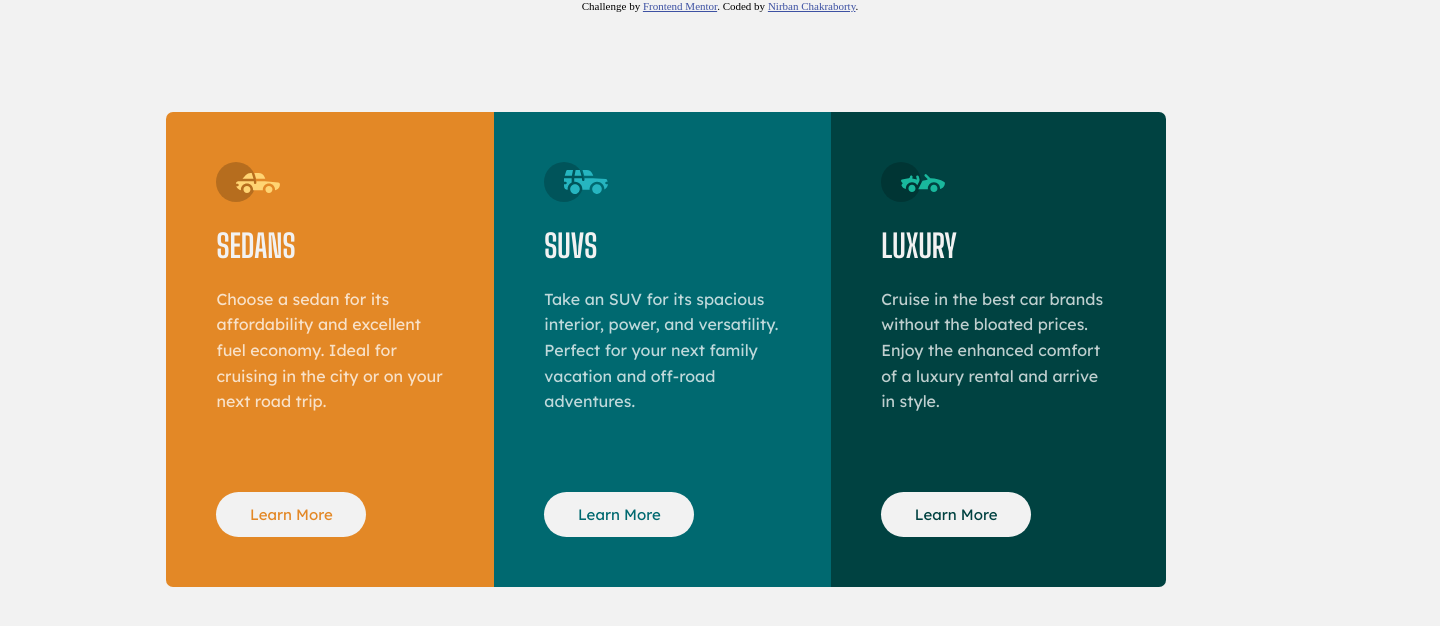
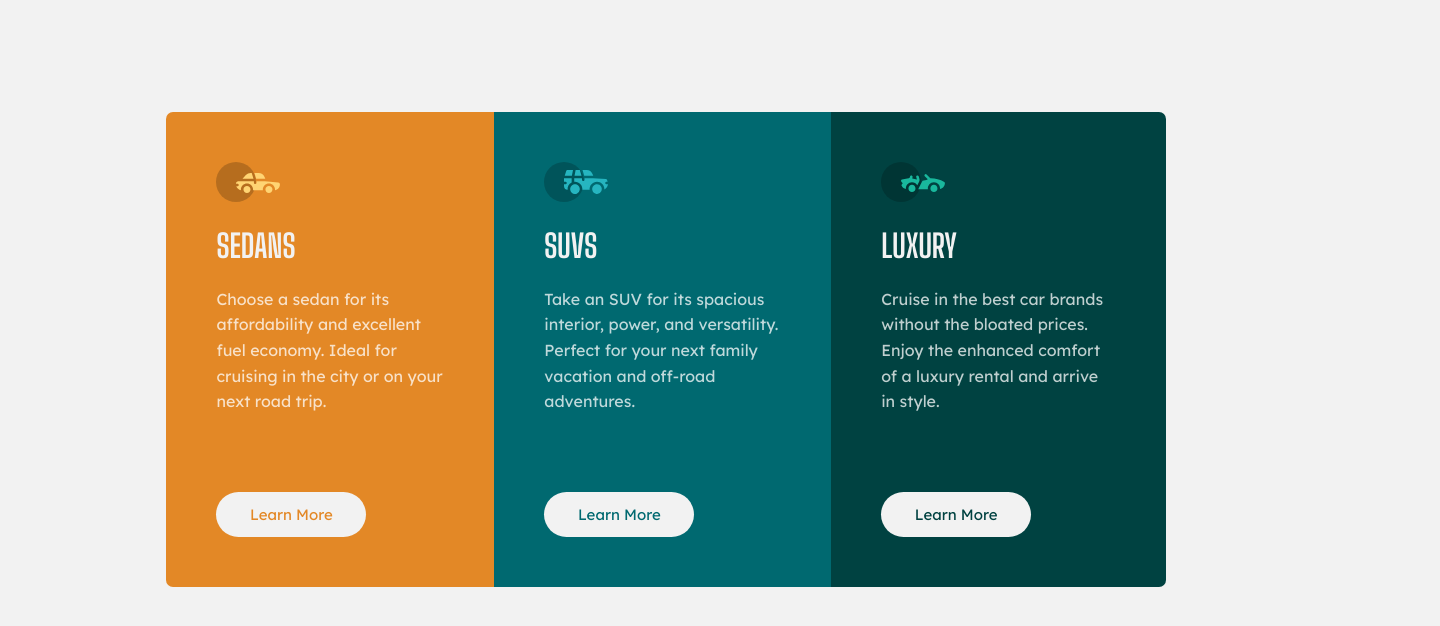
Before and after one commit to nirban256/Column-preview-card, a plain HTML site: page index.html in a window 1280 px wide. Shown: the whole page, 1440 px wide, since content can reach past the window. Drawn offline with Linux system fonts and the light colour scheme.

Commit message:
deleted some texts

```diff
--- a/index.html
+++ b/index.html
@@ -50,10 +50,7 @@
     </div>
   </div>
 
-  <div class="attribution">
-    Challenge by <a href="https://www.frontendmentor.io?ref=challenge" target="_blank">Frontend Mentor</a>.
-    Coded by <a href="#">Nirban Chakraborty</a>.
-  </div>
+
 </body>
 
 </html>
--- a/style.css
+++ b/style.css
@@ -1,6 +1,3 @@
-.attribution { font-size: 11px; text-align: center; }
-.attribution a { color: hsl(228, 45%, 44%); }
-
 body
 {
     margin: 0;
```
